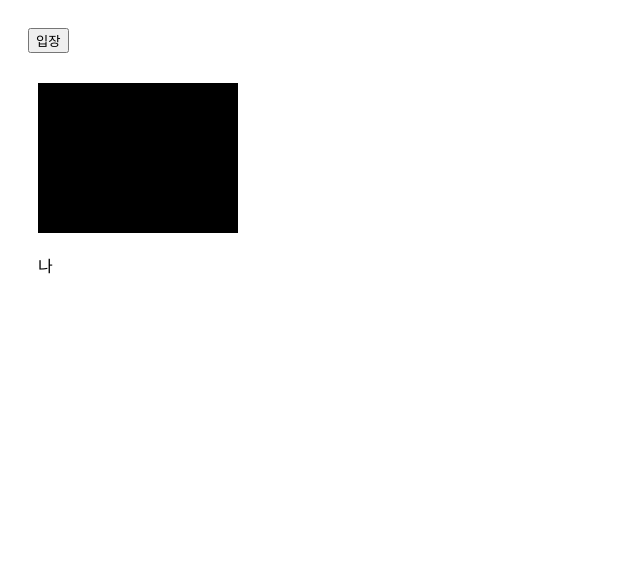
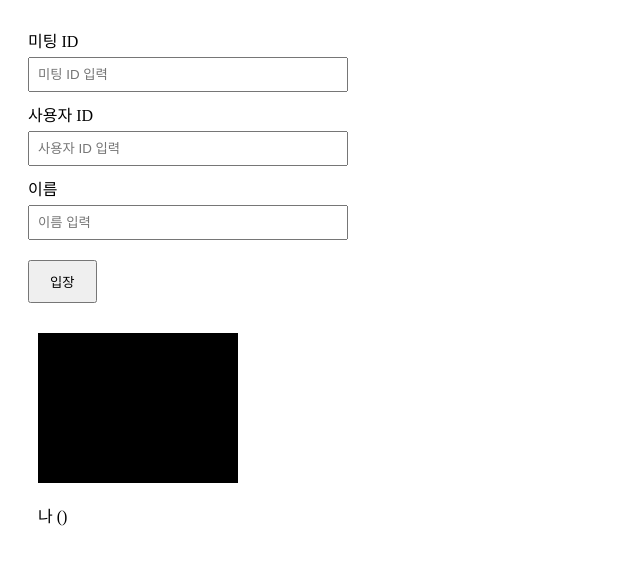
Before and after one commit to kmkim0713/frontend, a React (Vite) app: page / in a window 1280 px wide. Shown: the top 564 px of the page, without its empty margins (0-640 px from the left). Built offline with nearby package versions, Linux system fonts and the light colour scheme.

Commit message:
[ADD] userName과 userId, meetingRoomId를 입력할 수 있도록 ui 추가

```diff
--- a/src/App.tsx
+++ b/src/App.tsx
@@ -21,9 +21,13 @@ const ICE_SERVERS: IceServerConfig[] = [
     credential: import.meta.env.VITE_TURN_CREDENTIAL,
   },
 ];
-const ROOM_ID: string = 'default';
 
 const App: FC = () => {
+  // form 입력: useState
+  const [meetingId, setMeetingId] = useState<string>('');
+  const [userId, setUserId] = useState<string>('');
+  const [userName, setUserName] = useState<string>('');
+
   // 상태
   const [joined, setJoined] = useState<boolean>(false);
   const [peers, setPeers] = useState<PeersState>({});
@@ -35,6 +39,7 @@ const App: FC = () => {
   const sendTransportRef = useRef<mediasoupClient.types.Transport | null>(null);
   const producerRef = useRef<ProducerRefs | null>(null);
   const consumerTransportsRef = useRef<ConsumerTransportsRef>({});
+  const currentMeetingIdRef = useRef<string | null>(null);
 
   // 로컬 스트림 시작
   const startLocalStream = async (): Promise<MediaStream> => {
@@ -50,15 +55,26 @@ const App: FC = () => {
     console.log("🛑🛑🛑 ~~~ :35 ~~~ handleJoin ~~~ socketRef.current:", socketRef.current);
 
     if (socketRef.current === null) {
+      // 1. 검증
+      if (!meetingId.trim() || !userId.trim() || !userName.trim()) {
+        alert('미팅 ID, 사용자 ID, 이름을 모두 입력해주세요.');
+        return;
+      }
+
+      // 2. 소켓 연결
       socketRef.current = io(SIGNALING_SERVER);
       setJoined(true);
       const stream = await startLocalStream();
 
-      socketRef.current.emit('join-room', { roomId: ROOM_ID }, async ({ existingProducers }) => {
+      // 3. 세션 ref에 저장 (leave 시 input 재참조 방지)
+      currentMeetingIdRef.current = meetingId;
+
+      // 4. join-room emit
+      socketRef.current.emit('join-room', { meetingId, userId, userName }, async ({ existingProducers }) => {
         console.log('기존 프로듀서들:', existingProducers);
 
         for (const peerInfo of existingProducers) {
-          const { peerId, producers } = peerInfo;
+          const { peerId, producers, userId: peerUserId, userName: peerUserName } = peerInfo;
 
           if (!consumerTransportsRef.current[peerId]) {
             const recvTransportData = await new Promise<TransportData>(resolve =>
@@ -96,9 +112,17 @@ const App: FC = () => {
             });
 
             setPeers(prev => {
-              const existingStream = prev[peerId] || new MediaStream();
-              existingStream.addTrack(consumer.track);
-              return { ...prev, [peerId]: existingStream };
+              const existingStream = prev[peerId];
+              const newStream = existingStream ? existingStream.stream : new MediaStream();
+              newStream.addTrack(consumer.track);
+              return {
+                ...prev,
+                [peerId]: {
+                  stream: newStream,
+                  userId: peerUserId,
+                  userName: peerUserName,
+                }
+              };
             });
           }
         }
@@ -147,7 +171,7 @@ const App: FC = () => {
       };
 
       // 4. 서버로부터 다른 참여자 정보 받기
-      socketRef.current.on('newConsumer', async ({ producerId, id, kind }) => {
+      socketRef.current.on('newConsumer', async ({ producerId, id, kind, userId: peerUserId, userName: peerUserName }) => {
         if (!consumerTransportsRef.current[id]) {
           const recvTransportData = await new Promise<TransportData>(resolve =>
             socketRef.current?.emit('create-web-rtc-transport', { direction: 'recv' }, resolve)
@@ -178,15 +202,22 @@ const App: FC = () => {
           const newStream = new MediaStream();
           newStream.addTrack(consumer.track);
 
-          setPeers(prev => ({ ...prev, [id]: newStream }));
+          setPeers(prev => ({
+            ...prev,
+            [id]: {
+              stream: newStream,
+              userId: peerUserId,
+              userName: peerUserName,
+            }
+          }));
         }
       });
 
       socketRef.current.on('peer-disconnected', (peerId: string) => {
         console.log("disconnect?")
         setPeers(prev => {
-          const stream = prev[peerId];
-          if (stream) stream.getTracks().forEach(track => track.stop());
+          const peerInfo = prev[peerId];
+          if (peerInfo) peerInfo.stream.getTracks().forEach(track => track.stop());
           const { [peerId]: _, ...rest } = prev;
           return rest;
         });
@@ -213,10 +244,12 @@ const App: FC = () => {
     setPeers({});
     setJoined(false);
 
-    socketRef.current?.emit('leave-room', { roomId: ROOM_ID });
+    // 입력 DOM 재참조 없이 세션 ref 사용
+    socketRef.current?.emit('leave-room', { meetingId: currentMeetingIdRef.current! });
 
     socketRef.current?.disconnect();
     socketRef.current = null;
+    currentMeetingIdRef.current = null;
   };
 
   useEffect(() => {
@@ -225,8 +258,42 @@ const App: FC = () => {
 
   return (
     <div style={{ padding: 20 }}>
-      {!joined && <button onClick={handleJoin}>입장</button>}
-      {joined && <button onClick={handleLeave}>퇴장</button>}
+      <div style={{ marginBottom: 20, display: 'flex', gap: 10, flexDirection: 'column' }}>
+        <div>
+          <label style={{ display: 'block', marginBottom: 5 }}>미팅 ID</label>
+          <input
+            value={meetingId}
+            onChange={e => setMeetingId(e.target.value)}
+            placeholder="미팅 ID 입력"
+            disabled={joined}
+            style={{ padding: 8, width: '100%', maxWidth: 300 }}
+          />
+        </div>
+        <div>
+          <label style={{ display: 'block', marginBottom: 5 }}>사용자 ID</label>
+          <input
+            value={userId}
+            onChange={e => setUserId(e.target.value)}
+            placeholder="사용자 ID 입력"
+            disabled={joined}
+            style={{ padding: 8, width: '100%', maxWidth: 300 }}
+          />
+        </div>
+        <div>
+          <label style={{ display: 'block', marginBottom: 5 }}>이름</label>
+          <input
+            value={userName}
+            onChange={e => setUserName(e.target.value)}
+            placeholder="이름 입력"
+            disabled={joined}
+            style={{ padding: 8, width: '100%', maxWidth: 300 }}
+          />
+        </div>
+      </div>
+
+      {!joined && <button onClick={handleJoin} style={{ padding: '10px 20px', cursor: 'pointer' }}>입장</button>}
+      {joined && <button onClick={handleLeave} style={{ padding: '10px 20px', cursor: 'pointer', backgroundColor: '#ff6b6b', color: 'white' }}>퇴장</button>}
+
       <div style={{ display: 'flex', flexWrap: 'wrap', marginTop: 20 }}>
         <div style={{ margin: 10 }}>
           <video
@@ -236,19 +303,19 @@ const App: FC = () => {
             muted
             style={{ width: 200, height: 150, backgroundColor: '#000' }}
           />
-          <p>나</p>
+          <p>나 ({userName})</p>
         </div>
-        {Object.entries(peers).map(([id, stream]) => (
+        {Object.entries(peers).map(([id, peerInfo]) => (
           <div key={id} style={{ margin: 10 }}>
             <video
               ref={el => {
-                if (el) el.srcObject = stream;
+                if (el) el.srcObject = peerInfo.stream;
               }}
               autoPlay
               playsInline
               style={{ width: 200, height: 150, backgroundColor: '#000' }}
             />
-            <p>{id}</p>
+            <p>{peerInfo.userName} ({peerInfo.userId})</p>
           </div>
         ))}
       </div>
```
Also changed, not shown: src/types/signaling.ts (+6 -2 lines), src/types/webrtc.ts (+7 -1 lines).
